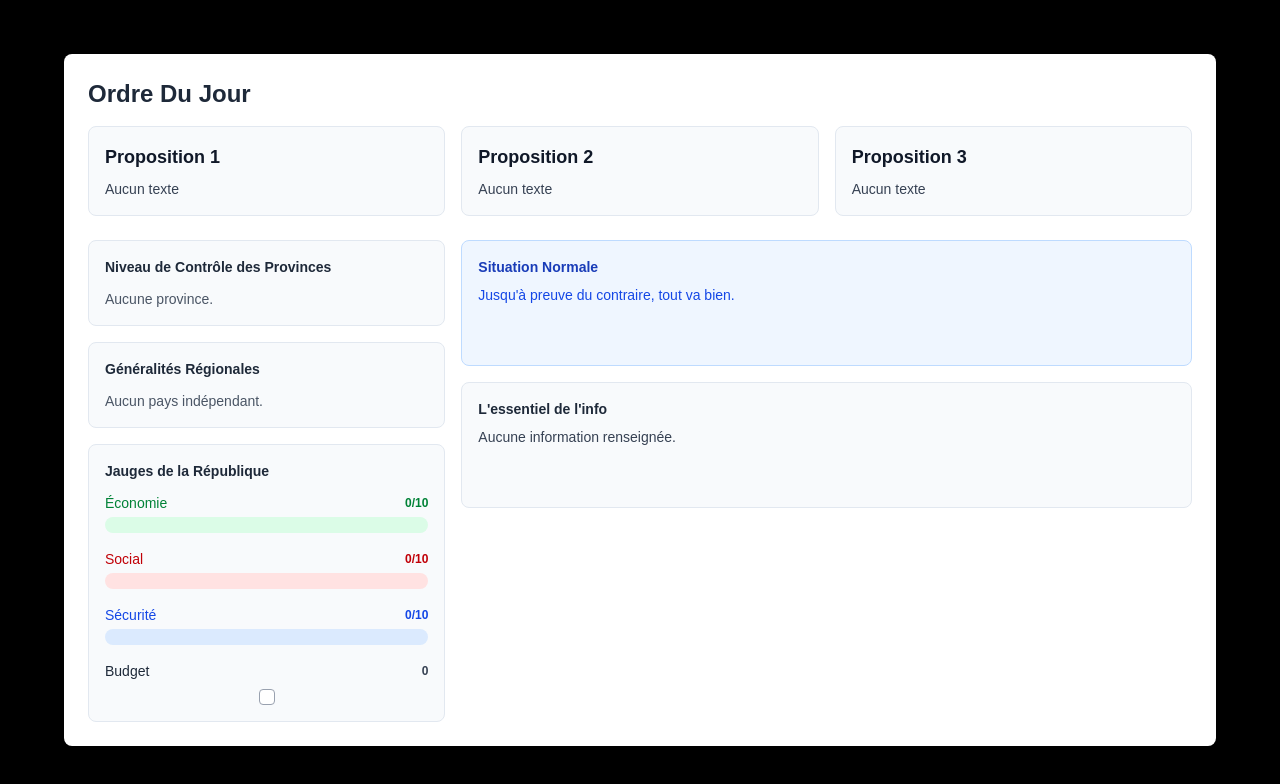
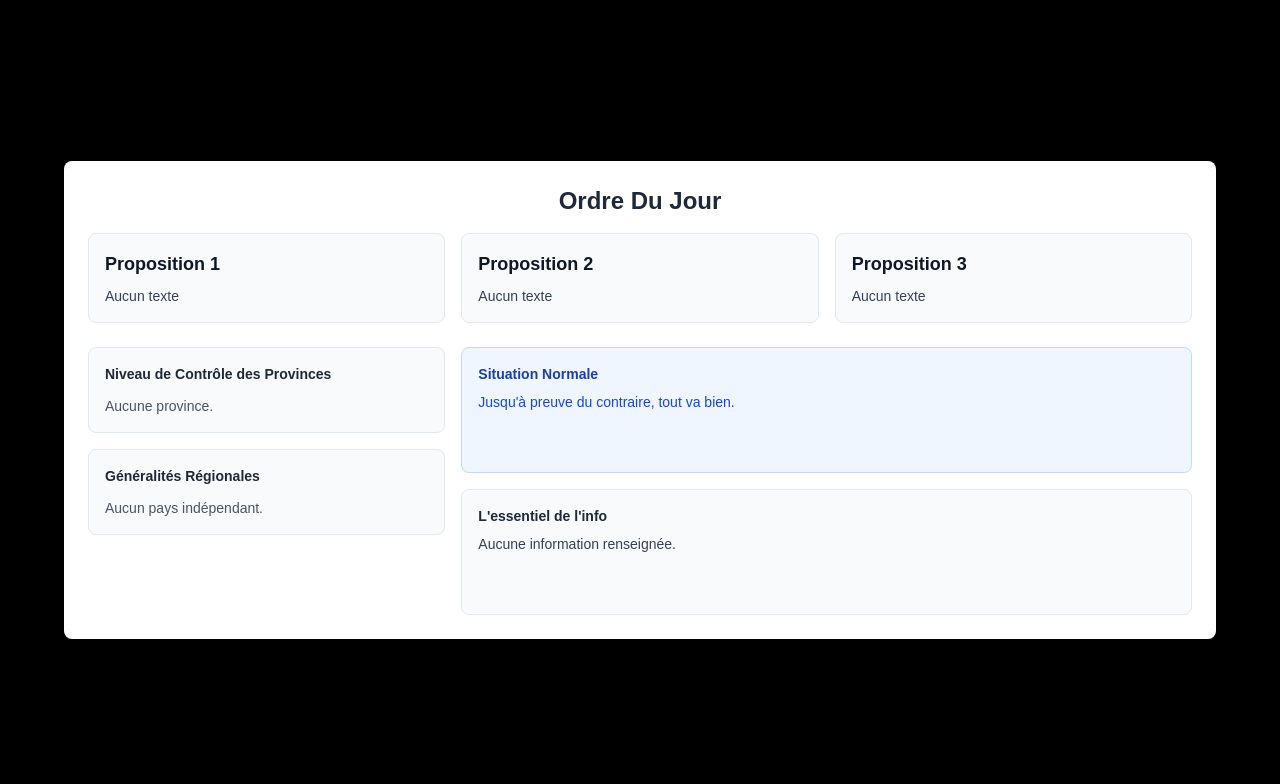
Before and after one commit to Yahiabenlet/interfaceAssemblee, a Next.js app: page /propositions in a window 1280 px wide. Shown: the top 784 px of the page. Built offline with nearby package versions, Linux system fonts and the light colour scheme.

Commit message:
reformulation des pays, ajout de statut de pays et de province

```diff
--- a/app/components/Hemicycle.tsx
+++ b/app/components/Hemicycle.tsx
@@ -13,16 +13,18 @@ type ProvinceControl =
   | "Stable"
   | "Prospère"
   | "Pacifié"
+  | "Rayonnante"
   | "Contrôle Total";
 
 type RegionalStateControl =
+  | "En Guerre"
+  | "Antagoniste"
+  | "Rival"
+  | "Prudent"
+  | "Indifférent"
+  | "Coopératif"
   | "Allié"
-  | "Coopératif"
-  | "Indifférent"
-  | "Rivalité"
-  | "Antagoniste"
-  | "Fantoche"
-  | "En Guerre";
+  | "Fantoche";
 
 type ProvinceState = Record<string, ProvinceControl>;
 type RegionalState = Record<string, RegionalStateControl>;
@@ -108,7 +110,7 @@ export default function Hemicycle({
   regionalStates = {
     "L’Outre-Porte": "Indifférent",
     "Alliance des Etats d'Elimat": "Indifférent",
-    "Etat de Tori Value": "Rivalité",
+    "Etat de Tori Value": "Rival",
     "Junte des Emirats du Sud": "Coopératif",
   },
   isControlValidated = "nonConforme",
@@ -958,16 +960,18 @@ export default function Hemicycle({
 }
 
 const getProvinceControlColor = (value: ProvinceControl): string => {
-  if (value === "Autonomie" || value === "Prospère" || value === "Pacifié") return "text-green-700 dark:text-green-300";
-  if (value === "Sécession" || value === "Sédition" || value === "Insoumission" || value === "Contrôle Total") {
+  if (value === "Autonomie" || value === "Prospère" || value === "Pacifié" || value === "Rayonnante") return "text-green-700 dark:text-green-300";
+  if (value === "Insoumission" || value === "Contestation") return "text-orange-700 dark:text-orange-300";
+  if (value === "Sécession" || value === "Sédition" || value === "Contrôle Total") {
     return "text-red-700 dark:text-red-300";
   }
   return "text-gray-700 dark:text-gray-300";
 };
 
 const getRegionalStateColor = (value: RegionalStateControl): string => {
-  if (value === "Allié" || value === "Fantoche" || value === "Coopératif") return "text-green-700 dark:text-green-300";
-  if (value === "Indifférent") return "text-blue-700 dark:text-blue-300";
-  if (value === "Rivalité" || value === "Antagoniste" || value === "En Guerre") return "text-red-700 dark:text-red-300";
+  if (value === "En Guerre" || value === "Antagoniste") return "text-red-700 dark:text-red-300";
+  if (value === "Rival" || value === "Prudent") return "text-orange-700 dark:text-orange-300";
+  if (value === "Coopératif" || value === "Allié") return "text-green-700 dark:text-green-300";
+  if (value === "Fantoche") return "text-blue-700 dark:text-blue-300";
   return "text-gray-700 dark:text-gray-300";
 };
--- a/app/display/page.tsx
+++ b/app/display/page.tsx
@@ -14,16 +14,18 @@ type ProvinceControl =
   | "Stable"
   | "Prospère"
   | "Pacifié"
+  | "Rayonnante"
   | "Contrôle Total";
 
 type RegionalStateControl =
+  | "En Guerre"
+  | "Antagoniste"
+  | "Rival"
+  | "Prudent"
+  | "Indifférent"
+  | "Coopératif"
   | "Allié"
-  | "Coopératif"
-  | "Indifférent"
-  | "Rivalité"
-  | "Antagoniste"
-  | "Fantoche"
-  | "En Guerre";
+  | "Fantoche";
 
 type ProvinceState = Record<string, ProvinceControl>;
 type RegionalState = Record<string, RegionalStateControl>;
@@ -198,7 +200,7 @@ export default function DisplayPage() {
             state.regionalStates ?? {
               "L’Outre-Porte": "Indifférent",
               "Alliance des Etats d'Elimat": "Indifférent",
-              "Etat de Tori Value": "Rivalité",
+              "Etat de Tori Value": "Rival",
               "Junte des Emirats du Sud": "Coopératif",
             }
           }
--- a/app/page.tsx
+++ b/app/page.tsx
@@ -14,16 +14,18 @@ type ProvinceControl =
   | "Stable"
   | "Prospère"
   | "Pacifié"
+  | "Rayonnante"
   | "Contrôle Total";
 
 type RegionalStateControl =
+  | "En Guerre"
+  | "Antagoniste"
+  | "Rival"
+  | "Prudent"
+  | "Indifférent"
+  | "Coopératif"
   | "Allié"
-  | "Coopératif"
-  | "Indifférent"
-  | "Rivalité"
-  | "Antagoniste"
-  | "Fantoche"
-  | "En Guerre";
+  | "Fantoche";
 
 type ProvinceState = Record<string, ProvinceControl>;
 type RegionalState = Record<string, RegionalStateControl>;
@@ -38,26 +40,28 @@ type PassedLaw = {
 };
 
 const PROVINCE_CONTROL_OPTIONS: ProvinceControl[] = [
+  "Autonomie",
   "Sécession",
-  "Autonomie",
   "Sédition",
   "Insoumission",
   "Contestation",
   "Équilibre",
   "Stable",
   "Prospère",
+  "Rayonnante",
   "Pacifié",
   "Contrôle Total",
 ];
 
 const REGIONAL_STATE_OPTIONS: RegionalStateControl[] = [
+  "En Guerre",
+  "Antagoniste",
+  "Rival",
+  "Prudent",
+  "Indifférent",
+  "Coopératif",
   "Allié",
-  "Coopératif",
-  "Indifférent",
-  "Rivalité",
-  "Antagoniste",
   "Fantoche",
-  "En Guerre",
 ];
 
 const SUPER_MAJORITY_OPTIONS = ["3/5", "2/3", "7/10" ,"3/4"] as const;
@@ -93,7 +97,7 @@ export default function Home() {
   const [regionalStates, setRegionalStates] = useState<RegionalState>({
     "L’Outre-Porte": "Indifférent",
     "Alliance des Etats d'Elimat": "Indifférent",
-    "Etat de Tori Value": "Rivalité",
+    "Etat de Tori Value": "Rival",
     "Junte des Emirats du Sud": "Coopératif",
   });
   const [passedLaws, setPassedLaws] = useState<PassedLaw[]>([]);
@@ -597,7 +601,7 @@ export default function Home() {
       )}
       <div className="max-w-7xl mx-auto">
         <h1 className="text-4xl font-bold text-center mb-8 text-gray-800 dark:text-white">
-          Tableau de bord parlementaire
+          Parlement de Gérionie
         </h1>
 
         {numSeats === null ? (
--- a/app/propositions/page.tsx
+++ b/app/propositions/page.tsx
@@ -1,6 +1,6 @@
 "use client";
 
-import { useEffect, useMemo, useState } from "react";
+import { useEffect, useState } from "react";
 
 type Proposal = { title: string; text: string; organique?: boolean };
 type ProvinceControl =
@@ -13,16 +13,18 @@ type ProvinceControl =
   | "Stable"
   | "Prospère"
   | "Pacifié"
+  | "Rayonnante"
   | "Contrôle Total";
 
 type RegionalStateControl =
+  | "En Guerre"
+  | "Antagoniste"
+  | "Rival"
+  | "Prudent"
+  | "Indifférent"
+  | "Coopératif"
   | "Allié"
-  | "Coopératif"
-  | "Indifférent"
-  | "Rivalité"
-  | "Antagoniste"
-  | "Fantoche"
-  | "En Guerre";
+  | "Fantoche";
 
 type ProvinceState = Record<string, ProvinceControl>;
 type RegionalState = Record<string, RegionalStateControl>;
@@ -41,15 +43,18 @@ type ProposalsState = {
 };
 
 const getProvinceControlColor = (value: ProvinceControl): string => {
-  if (value === "Autonomie" || value === "Prospère" || value === "Pacifié") return "text-green-700 dark:text-green-300";
-  if (value === "Sécession" || value === "Sédition" || value === "Insoumission" || value === "Contrôle Total") return "text-red-700 dark:text-red-300";
+  if (value === "Autonomie" || value === "Prospère" || value === "Pacifié" || value === "Rayonnante") return "text-green-700 dark:text-green-300";
+  if (value === "Insoumission" || value === "Contestation") return "text-orange-700 dark:text-orange-300";
+  if (value === "Sécession" || value === "Sédition" || value === "Contrôle Total") return "text-red-700 dark:text-red-300";
   return "text-gray-700 dark:text-gray-300";
 };
 
 const getRegionalStateColor = (value: RegionalStateControl): string => {
-  if (value === "Allié" || value === "Fantoche" || value === "Coopératif") return "text-green-700 dark:text-green-300";
-  if (value === "Indifférent") return "text-blue-700 dark:text-blue-300";
-  return "text-red-700 dark:text-red-300";
+  if (value === "En Guerre" || value === "Antagoniste") return "text-red-700 dark:text-red-300";
+  if (value === "Rival" || value === "Prudent") return "text-orange-700 dark:text-orange-300";
+  if (value === "Coopératif" || value === "Allié") return "text-green-700 dark:text-green-300";
+  if (value === "Fantoche") return "text-blue-700 dark:text-blue-300";
+  return "text-gray-700 dark:text-gray-300";
 };
 
 export default function PropositionsPage() {
@@ -70,7 +75,7 @@ export default function PropositionsPage() {
   const [securityGauge, setSecurityGauge] = useState(0);
   const [budgetGauge, setBudgetGauge] = useState(0);
 
-  const clampedBudget = useMemo(() => Math.max(-5, Math.min(5, budgetGauge)), [budgetGauge]);
+  const clampedBudget = Math.max(-5, Math.min(5, budgetGauge));
 
   useEffect(() => {
     const load = () => {
@@ -152,7 +157,7 @@ export default function PropositionsPage() {
   return (
     <div className="min-h-screen bg-black p-6 flex items-center justify-center relative">
       <div className="w-full max-w-6xl mx-auto bg-white dark:bg-gray-800 rounded-lg shadow-lg p-6">
-        <h1 className="text-2xl font-bold text-gray-800 dark:text-white mb-4">Ordre Du Jour</h1>
+        <h1 className="text-2xl font-bold text-center text-gray-800 dark:text-white mb-4">Ordre Du Jour</h1>
 
         <div className="grid grid-cols-1 md:grid-cols-3 gap-4">
           {proposals.map((p, i) => (
@@ -218,73 +223,6 @@ export default function PropositionsPage() {
                 )}
               </div>
             </div>
-
-            <div className="bg-slate-50 dark:bg-slate-900 rounded-lg p-4 border border-slate-200 dark:border-slate-700">
-              <h3 className="text-sm font-semibold text-gray-800 dark:text-gray-100 mb-3">Jauges de la République</h3>
-              <div className="space-y-4">
-                <div>
-                  <div className="flex items-center justify-between mb-1">
-                    <span className="text-sm font-medium text-green-700 dark:text-green-300">Économie</span>
-                    <span className="text-xs font-semibold text-green-700 dark:text-green-300">{economyGauge}/10</span>
-                  </div>
-                  <div className="w-full h-4 rounded-full bg-green-100 dark:bg-green-950 overflow-hidden">
-                    <div className="h-full bg-green-500 transition-all" style={{ width: `${(economyGauge / 10) * 100}%` }} />
-                  </div>
-                </div>
-
-                <div>
-                  <div className="flex items-center justify-between mb-1">
-                    <span className="text-sm font-medium text-red-700 dark:text-red-300">Social</span>
-                    <span className="text-xs font-semibold text-red-700 dark:text-red-300">{socialGauge}/10</span>
-                  </div>
-                  <div className="w-full h-4 rounded-full bg-red-100 dark:bg-red-950 overflow-hidden">
-                    <div className="h-full bg-red-500 transition-all" style={{ width: `${(socialGauge / 10) * 100}%` }} />
-                  </div>
-                </div>
-
-                <div>
-                  <div className="flex items-center justify-between mb-1">
-                    <span className="text-sm font-medium text-blue-700 dark:text-blue-300">Sécurité</span>
-                    <span className="text-xs font-semibold text-blue-700 dark:text-blue-300">{securityGauge}/10</span>
-                  </div>
-                  <div className="w-full h-4 rounded-full bg-blue-100 dark:bg-blue-950 overflow-hidden">
-                    <div className="h-full bg-blue-500 transition-all" style={{ width: `${(securityGauge / 10) * 100}%` }} />
-                  </div>
-                </div>
-
-                <div>
-                  <div className="flex items-center justify-between mb-2">
-                    <span className="text-sm font-medium text-gray-800 dark:text-gray-200">Budget</span>
-                    <span className="text-xs font-semibold text-gray-700 dark:text-gray-300">
-                      {clampedBudget > 0 ? `+${clampedBudget}` : clampedBudget}
-                    </span>
-                  </div>
-                  <div className="grid grid-cols-11 gap-0 w-full max-w-none justify-items-center">
-                    {Array.from({ length: 11 }).map((_, idx) => {
-                      const center = 5;
-                      const distance = idx - center;
-                      if (distance === 0) {
-                        return <div key={`b-center-${idx}`} className="h-4 w-4 rounded-sm border border-gray-400 bg-white" />;
-                      }
-                      if (distance < 0) {
-                        const show = clampedBudget < 0 && -distance <= -clampedBudget;
-                        return show ? (
-                          <div key={`b-neg-${idx}`} className="h-4 w-4 rounded-sm border border-red-700 bg-red-500" />
-                        ) : (
-                          <div key={`b-neg-empty-${idx}`} className="h-4 w-4" />
-                        );
-                      }
-                      const show = clampedBudget > 0 && distance <= clampedBudget;
-                      return show ? (
-                        <div key={`b-pos-${idx}`} className="h-4 w-4 rounded-sm border border-green-700 bg-green-500" />
-                      ) : (
-                        <div key={`b-pos-empty-${idx}`} className="h-4 w-4" />
-                      );
-                    })}
-                  </div>
-                </div>
-              </div>
-            </div>
           </div>
 
           <div className="lg:col-span-2 space-y-4">
```
